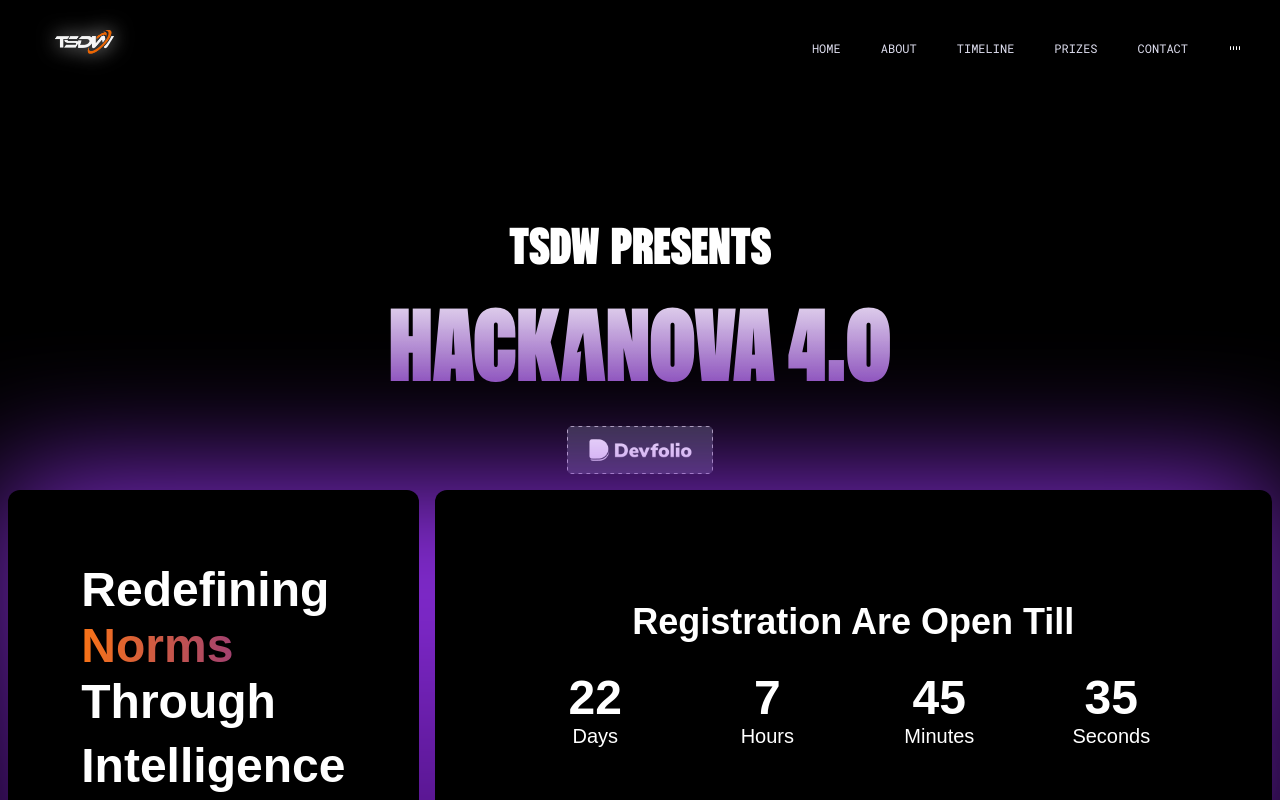
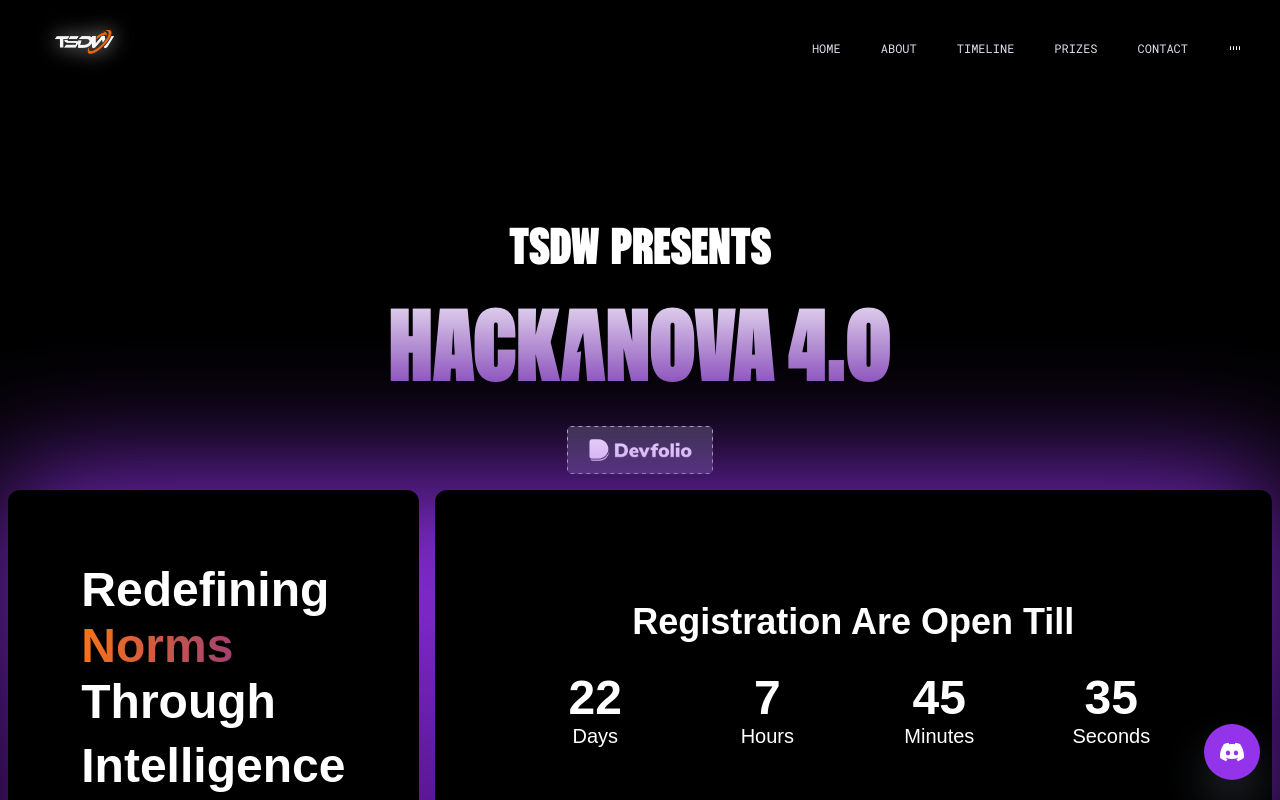
Before and after one commit to TCET-Hackanova/hackanova_website, a React (Vite) app: page / in a window 1280 px wide. Shown: the top 800 px of the page. Built offline with nearby package versions, Linux system fonts and the light colour scheme; a web font is replaced by a local one.

Commit message:
discord button

```diff
--- a/index.html
+++ b/index.html
@@ -6,6 +6,7 @@
     <meta name="viewport" content="width=device-width, initial-scale=1.0" />
     <title>Hackanova 4.0</title>
     <script src="https://apply.devfolio.co/v2/sdk.js" async defer></script>
+    <script defer async src="https://apply.devfolio.co/v2/sdk.js"></script>
   </head>
   <body>
     <div id="root"></div>
--- a/src/components/FloatingButton.jsx
+++ b/src/components/FloatingButton.jsx
@@ -1,6 +1,6 @@
 // components/FloatingButton.js
 import React from "react";
-import { BsTelegram } from "react-icons/bs";
+import { BsDiscord, BsTelegram } from "react-icons/bs";
 
 const FloatingButton = () => {
 
@@ -8,10 +8,10 @@ const FloatingButton = () => {
   return (
     <button
 
-      className="fixed bottom-5 right-5 bg-purple-600 hover:bg-purple-700 text-white w-14 h-14 rounded-full shadow-2xl shadow-gray-500 flex justify-center items-center transition-transform transform hover:scale-110"
+      className="z-50 fixed bottom-5 right-5 bg-purple-600 hover:bg-purple-700 text-white w-14 h-14 rounded-full shadow-2xl shadow-gray-500 flex justify-center items-center transition-transform transform hover:scale-110"
     >
-    <a target="_blank" href="https://t.me/+T-xYOtvS4IwwY2U9">
-    <BsTelegram className="text-2xl" />
+    <a target="_blank" href="https://discord.gg/EejJwhAG">
+    <BsDiscord className="text-2xl z-50" />
     </a>
     </button>
   );
```
